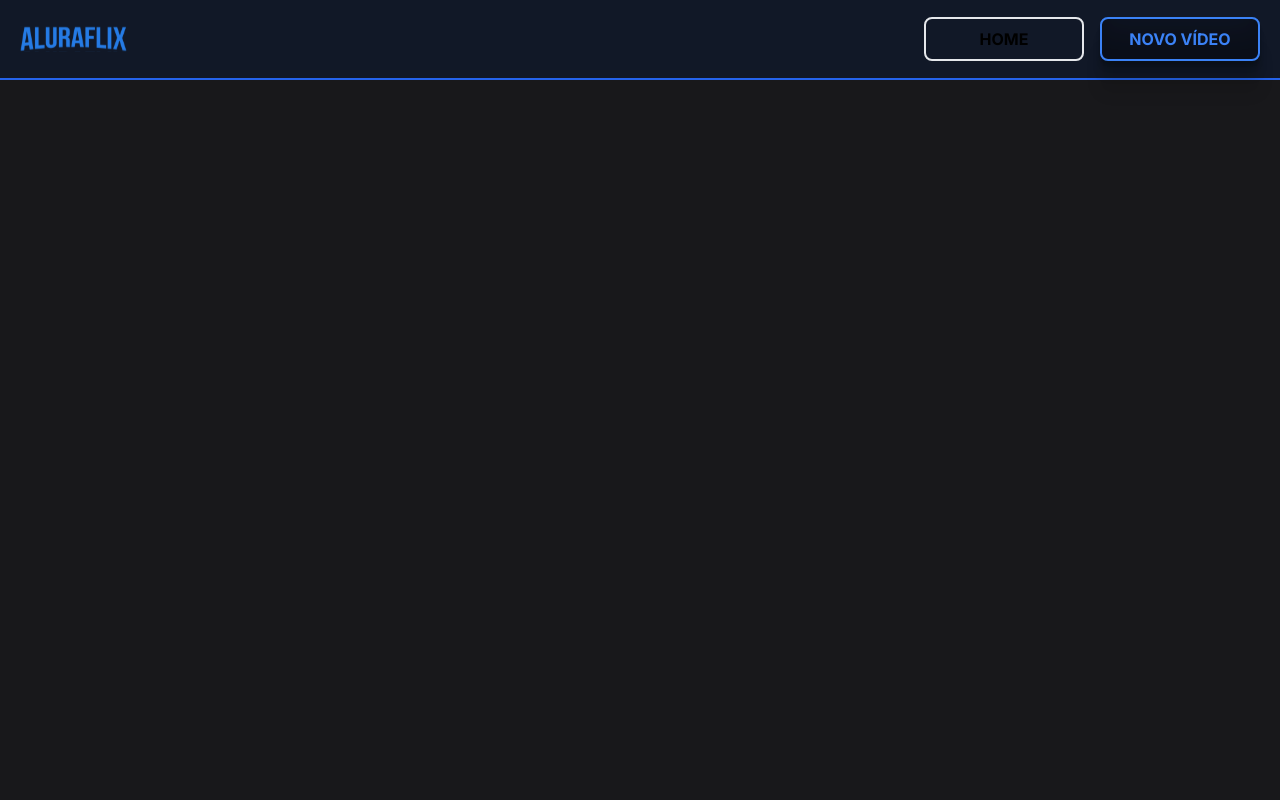
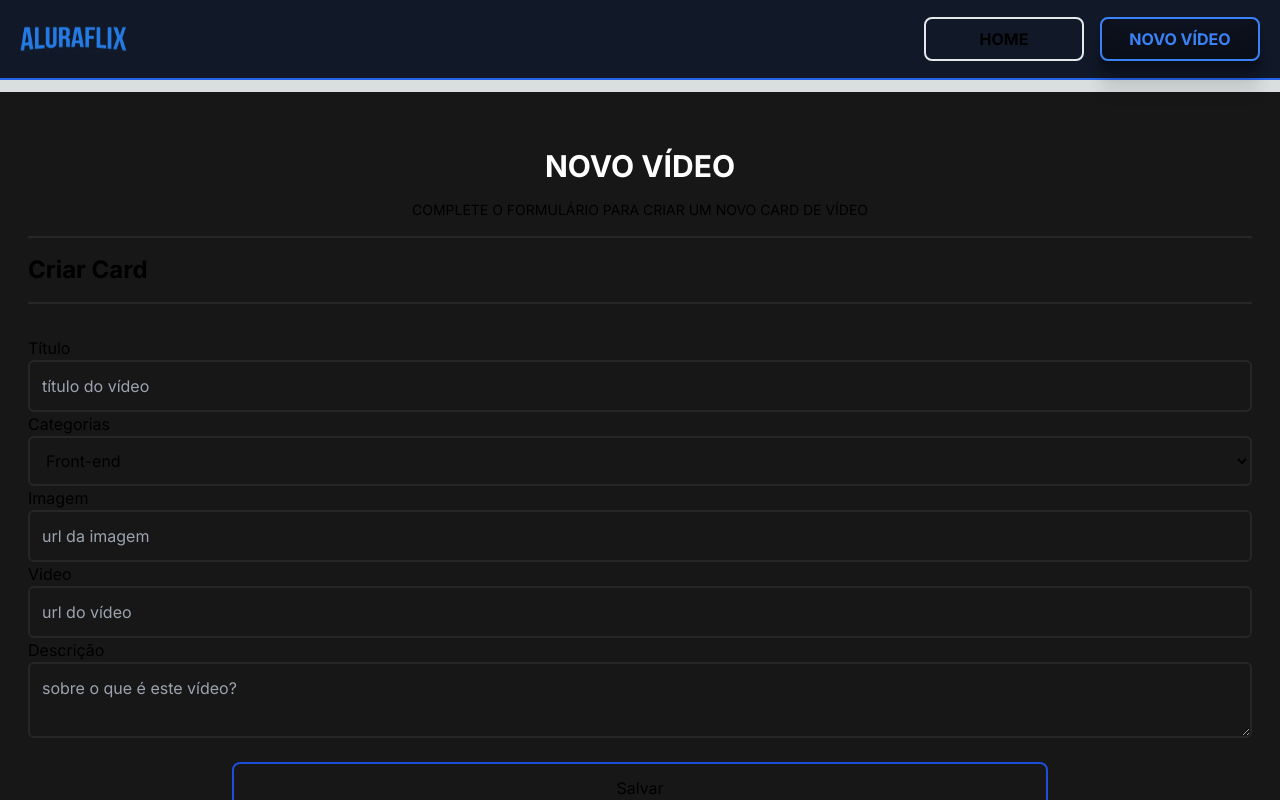
Before and after one commit to leonardonasc/alura-flix, a Next.js app: page /criarvideo in a window 1280 px wide. Shown: the top 800 px of the page. Built offline with nearby package versions, Linux system fonts and the light colour scheme.

Commit message:
feat(page): add video creation page, delete button

```diff
--- a/src/app/criarvideo/page.tsx
+++ b/src/app/criarvideo/page.tsx
@@ -1,4 +1,6 @@
+import Footer from "@/components/Footer";
 import FooterMenu from "@/components/FooterMenu";
+import FormVideo from "@/components/FormVideo";
 import Header from "@/components/Header";
 
 export default function criarvideo() {
@@ -7,8 +9,14 @@ export default function criarvideo() {
       <div className="sm:block hidden">
         <Header />
       </div>
+      <div className="">
+        <FormVideo />
+      </div>
       <div className="sm:hidden block">
-        <FooterMenu />
+        <FooterMenu/>
+      </div>
+      <div className="sm:block hidden">
+        <Footer/>
       </div>
     </>
   );
--- a/src/components/Conteudo.tsx
+++ b/src/components/Conteudo.tsx
@@ -8,21 +8,52 @@ import { CiTrash } from "react-icons/ci";
 const URL_API = "http://localhost:4000/videos";
 
 export default function Conteudo() {
-  const [loading, setLoading] = useState(false);
   const [data, setData] = useState<any[]>([]);
+
   const fetchAllData = async () => {
     try {
-      setLoading(true);
-
       const response = await fetch(URL_API);
       const data = await response.json();
-
-      if (!data) throw "Problema na requisição";
       setData(data);
     } catch (error) {
       console.log(error);
     } finally {
-      setLoading(false);
+    }
+  };
+
+  const deleteData = async (id: number) => {
+    try {
+      const response = await fetch(`${URL_API}/${id}`, {
+        method: "DELETE",
+      });
+
+      if (!response.ok) {
+        throw new Error("Não foi possível deletar o vídeo.");
+      }
+
+      fetchAllData();
+    } catch (error) {
+      console.log(error);
+    }
+  };
+
+  const editData = async (id: number, novoTitulo: string) => {
+    try {
+      const response = await fetch(`${URL_API}/${id}`, {
+        method: "PUT",
+        headers: {
+          "Content-Type": "application/json",
+        },
+        body: JSON.stringify({ titulo: novoTitulo }),
+      });
+
+      if (!response.ok) {
+        throw new Error("Não foi possível editar o vídeo.");
+      }
+
+      fetchAllData();
+    } catch (error) {
+      console.log(error);
     }
   };
 
@@ -34,7 +65,10 @@ export default function Conteudo() {
     <section className="overflow-hidden">
       <section className="flex flex-col justify-evenly h-screen p-3 bg-zinc-900 items-center">
         <BotaoTag nome="Front End" cor="#86d0fe" />
-        <div className="flex overflow-x-scroll lg:overflow-hidden p-3 gap-5 w-full justify-left lg:justify-center " id="scrollbar1">
+        <div
+          className="flex overflow-x-scroll lg:overflow-hidden p-3 gap-5 w-full justify-left lg:justify-center "
+          id="scrollbar1"
+        >
           {data.map((video) =>
             video.categoria === "Front End" ? (
               <li
@@ -46,45 +80,33 @@ export default function Conteudo() {
                   height="315"
                   src={video.url}
                   title="Video do YouTube"
-                      frameBorder="0"
-                      allow="accelerometer; autoplay; clipboard-write; encrypted-media; gyroscope; picture-in-picture"
                   allowFullScreen
                   className="border-2 rounded-t-md border-sky-400 w-72 h-auto"
-                    ></iframe>
+                />
                 <div className="flex justify-center gap-5 p-2">
-                      <button className="flex gap-3 items-center">
+                  <button
+                    className="flex gap-3 items-center"
+                    onClick={() => deleteData(video.id)}
+                  >
                     <CiTrash />
                     Deletar
                   </button>
-                      <button className="flex gap-3 items-center">
+                  <button
+                    className="flex gap-3 items-center"
+                    onClick={() => ""}
+                  >
                     <CiEdit />
                     Editar
                   </button>
                 </div>
               </li>
-            ) : (
-              ""
-            )
+            ) : null
           )}
         </div>
 
         <BotaoTag nome="Back End" cor="#5ec376" />
-
         <BotaoTag nome="Mobile" cor="#f4bb26" />
       </section>
     </section>
   );
 }
-
-// {loading? (
-//   <p>Carregando...</p>
-// ) : (
-//   data &&
-//   data.map((video) => (
-//     <BotaoTag
-//       key={video.id}
-//       nome={video.categoria}
-//       cor={video.cor}
-//     />
-//   ))
-// )}
--- /dev/null
+++ b/src/components/FormVideo.tsx
@@ -0,0 +1,73 @@
+
+export default function FormVideo() {
+  return (
+    <div className="bg-neutral-900 h-screen">
+      <div className="m-3 flex flex-col">
+        <div className="">
+          <h1 className="font-bold text-white text-center pt-14 pb-4 text-3xl">
+            NOVO VÍDEO
+          </h1>
+          <h2 className="text-sm text-center uppercase">
+            Complete o formulário para criar um novo card de vídeo
+          </h2>
+        </div>
+        <form className="m-4">
+          <div className="border-b-2 border-neutral-700 border-opacity-40 border-t-2 w-3/3 mb-8">
+            <h1 className="text-left py-4 text-2xl font-bold">Criar Card</h1>
+          </div>
+          {/*  */}
+          <div className="flex flex-col">
+            <label>Título</label>
+            <input
+              type="text"
+              required
+              className="border-neutral-800 border-2 p-3 rounded-md bg-neutral-900"
+              placeholder="título do vídeo"
+            />
+
+            <label>Categorias </label>
+            <select
+              required
+              className="border-neutral-800 border-2 p-3 rounded-md bg-neutral-900"
+            >
+              <option value="frontend">Front-end</option>
+              <option value="backend">Back-end</option>
+              <option value="mobile">Mobile</option>
+            </select>
+          </div>
+          {/*  */}
+          <div className="flex flex-col">
+            <label>Imagem</label>
+            <input
+              type="url"
+              required
+              className="border-neutral-800 border-2 p-3 rounded-md bg-neutral-900"
+              placeholder="url da imagem"
+            />
+
+            <label>Video</label>
+            <input
+              type="url"
+              required
+              className="border-neutral-800 border-2 p-3 rounded-md bg-neutral-900"
+              placeholder="url do vídeo"
+            />
+          </div>
+          {/*  */}
+          <div className="flex flex-col pb-6">
+            <label>Descrição</label>
+            <textarea
+              required
+              className="border-neutral-800 border-2 p-3 rounded-md bg-neutral-900"
+              placeholder="sobre o que é este vídeo?"
+            ></textarea>
+          </div>
+          <div className="flex flex-col gap-3 items-center">
+            <button type="submit" className="bg-none border-blue-700 border-2 w-2/3 p-3 rounded-lg">Salvar</button>
+            <button type="reset" className="bg-none border-white border-2 w-2/3 p-3 rounded-lg">Limpar</button>
+          </div>
+        </form>
+      </div>
+    </div>
+  );
+}
--- /dev/null
+++ b/src/components/categoriasDev/FrontEnd.tsx
@@ -0,0 +1,6 @@
+
+export default function FrontEnd() {
+  return (
+   <h1></h1>
+  )
+}
```
Also changed, not shown: src/lib/videos.json (+4 -18 lines), src/app/api/posts/route.ts (added), src/components/Modal.tsx (added). Lines whose indentation alone changed are shown as unchanged.
